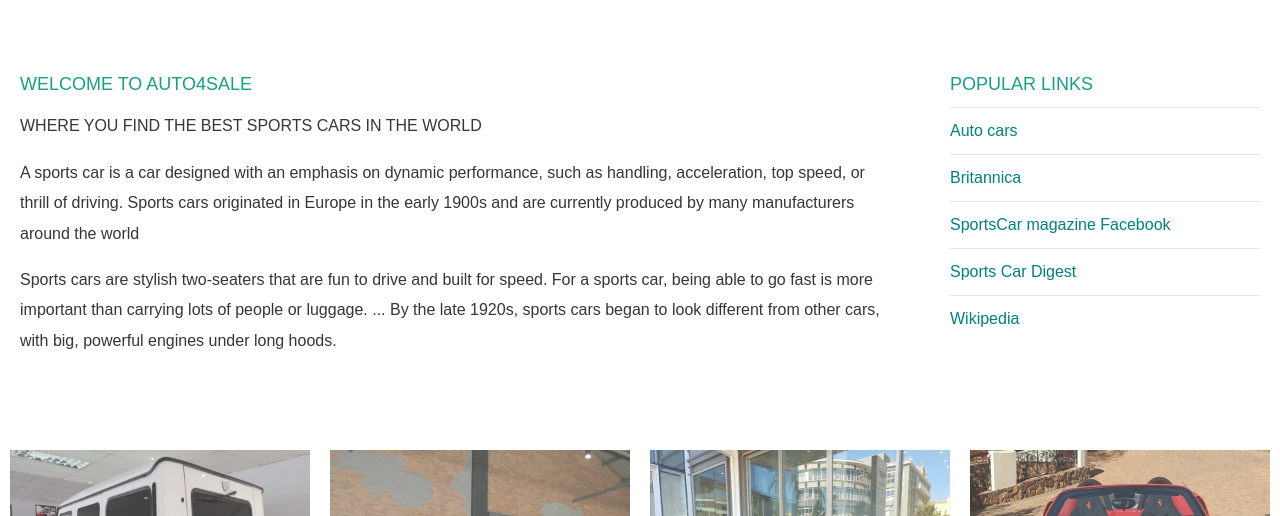
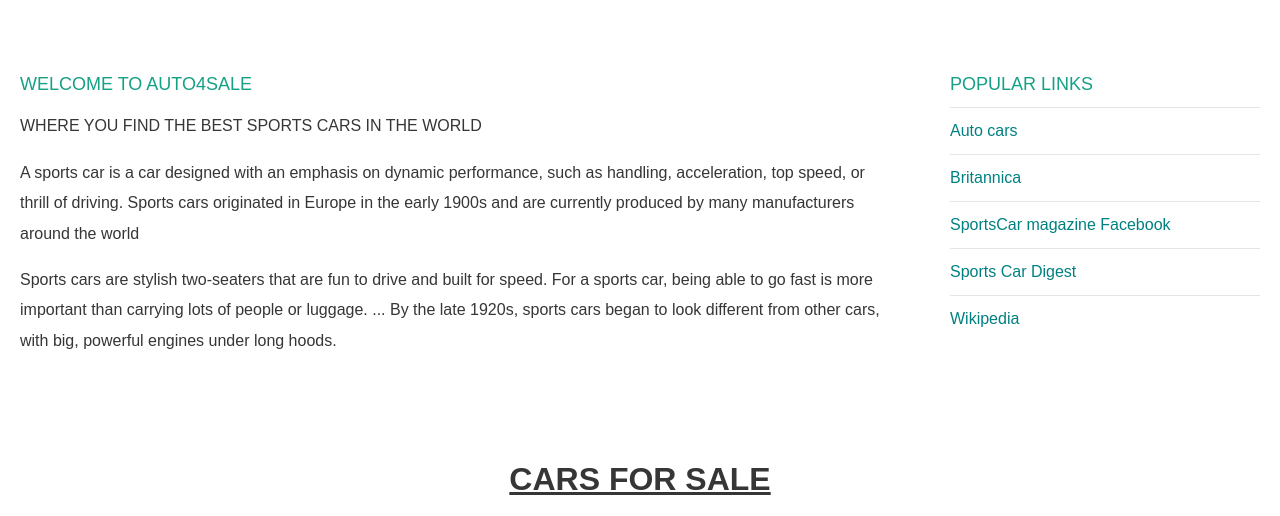
Before and after one commit to kephatlane-ITvarsity/Module-6-Assessment-2-, a plain HTML site: page index.html in a window 1280 px wide. Shown: the part 409-925 px from the top of the page. Drawn offline with Linux system fonts and the light colour scheme.

Commit message:
Update index.html

```diff
--- a/index.html
+++ b/index.html
@@ -49,6 +49,7 @@
         </div>
 
             <div id="banner">
+                <h1><u>CARS FOR SALE</u></h1>
                 <div class="row">
                     <div class="column">
                         <img src="images/car1.jpg" alt="Nature" style="width:100%">
```
